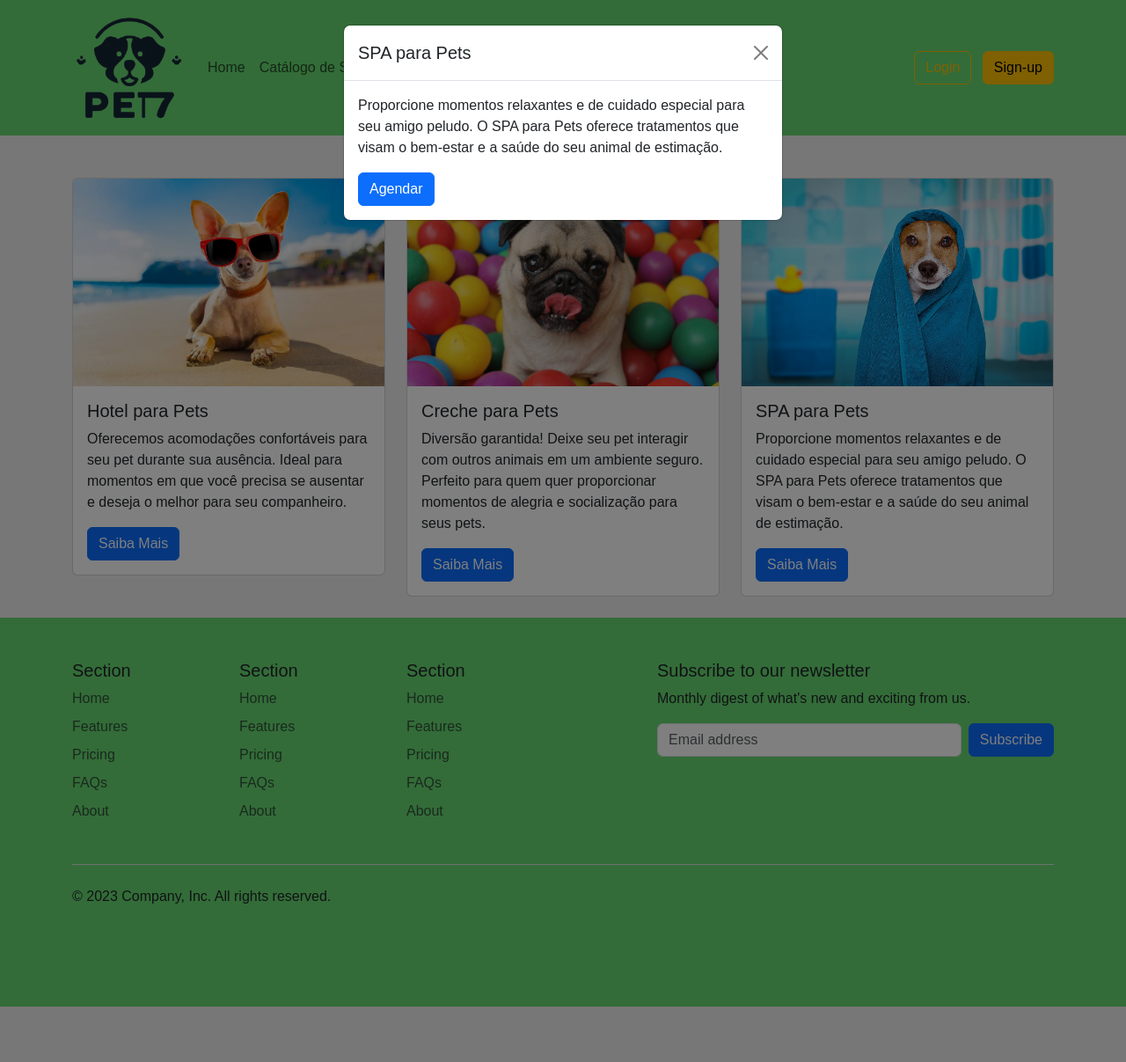
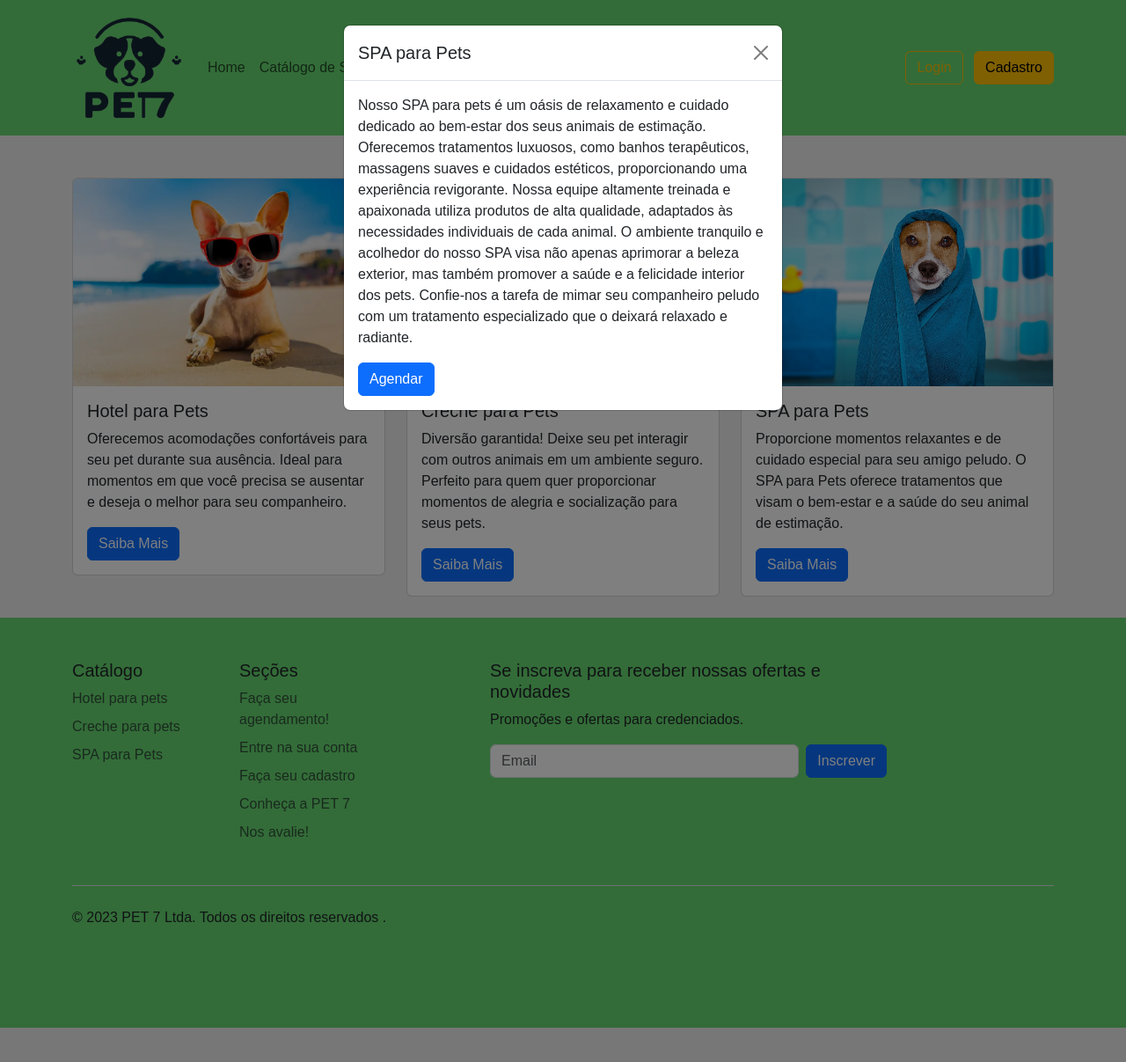
Before and after one commit to samuelcosta25/ProjetoIntegrador, a PHP site: page /catalogo.html in a window 1280 px wide, after a click on "Saiba Mais". Shown: the top 1207 px of the page at 88% size. Run offline with PHP 8.4, Linux system fonts and the light colour scheme.

Commit message:
08.12.23

```diff
--- a/catalogo.html
+++ b/catalogo.html
@@ -38,10 +38,10 @@
                     <li class="nav-item"><a href="sobre.html" class="nav-link">Sobre nós e Feedbacks</a></li>
                 </ul>
             </div>
-            <!-- Botões de login e sign-up -->
+             <!-- Botões de login e Cadastro -->
              <div class="text-end">
-                <button type="button" class="btn btn-outline-warning me-2">Login</button>
-                <button type="button" class="btn btn-warning">Sign-up</button>
+                <a href="login.html"><button type="button" class="btn btn-outline-warning me-2">Login</button></a>
+                <a href="login.html"><button type="button" class="btn btn-warning">Cadastro</button></a>
             </div>
         </div>
     </nav>
@@ -102,8 +102,7 @@
                     <button type="button" class="btn-close" data-bs-dismiss="modal" aria-label="Close"></button>
                 </div>
                 <div class="modal-body">
-                    <p>Oferecemos acomodações confortáveis para seu pet durante sua ausência. Ideal para momentos em
-                        que você precisa se ausentar e deseja o melhor para seu companheiro.</p>
+                    <p>O nosso hotel para pets é um refúgio luxuoso e acolhedor para os membros peludos da sua família. Com espaços amplos e confortáveis, oferecemos acomodações especialmente projetadas para garantir o bem-estar e a felicidade dos animais de estimação. Nossa equipe dedicada e apaixonada proporciona cuidados personalizados, incluindo atividades recreativas, alimentação balanceada e atenção constante. A segurança é a nossa prioridade, com instalações equipadas com sistemas de monitoramento e profissionais treinados. Seja para estadias curtas ou longas, o nosso hotel para pets é o lugar ideal para garantir que os seus animais desfrutem de uma experiência única e carinhosa enquanto você está ausente.</p>
                     <a href="agenda.html"><button type="button" class="btn btn-primary agendar-btn">Agendar</button></a>
 
                 </div>
@@ -119,8 +118,7 @@
                     <button type="button" class="btn-close" data-bs-dismiss="modal" aria-label="Close"></button>
                 </div>
                 <div class="modal-body">
-                    <p>Diversão garantida! Deixe seu pet interagir com outros animais em um ambiente seguro. Perfeito
-                        para quem quer proporcionar momentos de alegria e socialização para seus pets.</p>
+                    <p>Nossa creche para pets oferece um ambiente divertido e seguro para os animais de estimação enquanto seus tutores estão ocupados. Com espaços amplos para brincadeiras supervisionadas e interação social entre os pets, promovemos o exercício físico e mental. Nossa equipe experiente e amorosa está dedicada a proporcionar atenção individualizada, garantindo que cada animal se sinta cuidado e feliz. Além disso, oferecemos áreas de descanso confortáveis e atividades enriquecedoras para criar uma experiência positiva e estimulante para os nossos hóspedes peludos. Confie-nos o cuidado do seu pet e proporcione a ele um dia repleto de diversão e carinho na nossa creche especializada.</p>
                     <a href="agenda.html"><button type="button" class="btn btn-primary agendar-btn">Agendar</button></a>
 
                 </div>
@@ -136,8 +134,7 @@
                     <button type="button" class="btn-close" data-bs-dismiss="modal" aria-label="Close"></button>
                 </div>
                 <div class="modal-body">
-                    <p>Proporcione momentos relaxantes e de cuidado especial para seu amigo peludo. O SPA para Pets
-                        oferece tratamentos que visam o bem-estar e a saúde do seu animal de estimação.</p>
+                    <p>Nosso SPA para pets é um oásis de relaxamento e cuidado dedicado ao bem-estar dos seus animais de estimação. Oferecemos tratamentos luxuosos, como banhos terapêuticos, massagens suaves e cuidados estéticos, proporcionando uma experiência revigorante. Nossa equipe altamente treinada e apaixonada utiliza produtos de alta qualidade, adaptados às necessidades individuais de cada animal. O ambiente tranquilo e acolhedor do nosso SPA visa não apenas aprimorar a beleza exterior, mas também promover a saúde e a felicidade interior dos pets. Confie-nos a tarefa de mimar seu companheiro peludo com um tratamento especializado que o deixará relaxado e radiante.</p>
                     <a href="agenda.html"><button type="button" class="btn btn-primary agendar-btn">Agendar</button></a>
                 </div>
             </div>
@@ -150,62 +147,50 @@
         <footer class="py-5">
             <div class="row">
                 <div class="col-6 col-md-2 mb-3">
-                        <h5>Section</h5>
+                    <h5>Catálogo</h5>
                     <ul class="nav flex-column">
-                            <li class="nav-item mb-2"><a href="#" class="nav-link p-0 text-body-secondary">Home</a></li>
-                            <li class="nav-item mb-2"><a href="#" class="nav-link p-0 text-body-secondary">Features</a>
-                            </li>
-                            <li class="nav-item mb-2"><a href="#" class="nav-link p-0 text-body-secondary">Pricing</a>
-                            </li>
-                            <li class="nav-item mb-2"><a href="#" class="nav-link p-0 text-body-secondary">FAQs</a></li>
-                            <li class="nav-item mb-2"><a href="#" class="nav-link p-0 text-body-secondary">About</a>
-                            </li>
+                        <li class="nav-item mb-2"><a href="catalogo.html"
+                                class="nav-link p-0 text-body-secondary">Hotel para pets</a></li>
+                        <li class="nav-item mb-2"><a href="catalogo.html"
+                                class="nav-link p-0 text-body-secondary">Creche para pets</a></li>
+                        <li class="nav-item mb-2"><a href="catalogo.html"
+                                class="nav-link p-0 text-body-secondary">SPA para Pets</a></li>
                     </ul>
                 </div>
 
                 <div class="col-6 col-md-2 mb-3">
-                        <h5>Section</h5>
+                    <h5>Seções</h5>
                     <ul class="nav flex-column">
-                            <li class="nav-item mb-2"><a href="#" class="nav-link p-0 text-body-secondary">Home</a></li>
-                            <li class="nav-item mb-2"><a href="#" class="nav-link p-0 text-body-secondary">Features</a>
-                            </li>
-                            <li class="nav-item mb-2"><a href="#" class="nav-link p-0 text-body-secondary">Pricing</a>
-                            </li>
-                            <li class="nav-item mb-2"><a href="#" class="nav-link p-0 text-body-secondary">FAQs</a></li>
-                            <li class="nav-item mb-2"><a href="#" class="nav-link p-0 text-body-secondary">About</a>
-                            </li>
+                        <li class="nav-item mb-2"><a href="#" class="nav-link p-0 text-body-secondary">Faça seu
+                                agendamento!</a></li>
+                        <li class="nav-item mb-2"><a href="#" class="nav-link p-0 text-body-secondary">Entre na sua
+                                conta</a></li>
+                        <li class="nav-item mb-2"><a href="#" class="nav-link p-0 text-body-secondary">Faça seu
+                                cadastro</a></li>
+                        <li class="nav-item mb-2"><a href="#" class="nav-link p-0 text-body-secondary">Conheça a PET
+                                7</a></li>
+                        <li class="nav-item mb-2"><a href="#" class="nav-link p-0 text-body-secondary">Nos
+                                avalie!</a></li>
                     </ul>
                 </div>
 
-                    <div class="col-6 col-md-2 mb-3">
-                        <h5>Section</h5>
-                        <ul class="nav flex-column">
-                            <li class="nav-item mb-2"><a href="#" class="nav-link p-0 text-body-secondary">Home</a></li>
-                            <li class="nav-item mb-2"><a href="#" class="nav-link p-0 text-body-secondary">Features</a>
-                            </li>
-                            <li class="nav-item mb-2"><a href="#" class="nav-link p-0 text-body-secondary">Pricing</a>
-                            </li>
-                            <li class="nav-item mb-2"><a href="#" class="nav-link p-0 text-body-secondary">FAQs</a></li>
-                            <li class="nav-item mb-2"><a href="#" class="nav-link p-0 text-body-secondary">About</a>
-                            </li>
-                        </ul>
-                    </div>
+
 
                 <div class="col-md-5 offset-md-1 mb-3">
                     <form>
-                            <h5>Subscribe to our newsletter</h5>
-                            <p>Monthly digest of what's new and exciting from us.</p>
+                        <h5>Se inscreva para receber nossas ofertas e novidades</h5>
+                        <p>Promoções e ofertas para credenciados.</p>
                         <div class="d-flex flex-column flex-sm-row w-100 gap-2">
-                                <label for="newsletter1" class="visually-hidden">Email address</label>
-                                <input id="newsletter1" type="text" class="form-control" placeholder="Email address">
-                                <button class="btn btn-primary" type="button">Subscribe</button>
+                            <label for="newsletter1" class="visually-hidden">Email</label>
+                            <input id="newsletter1" type="text" class="form-control" placeholder="Email">
+                            <button class="btn btn-primary" type="button" onclick="inscrever()">Inscrever</button>
                         </div>
                     </form>
                 </div>
             </div>
 
             <div class="d-flex flex-column flex-sm-row justify-content-between py-4 my-4 border-top">
-                    <p>© 2023 Company, Inc. All rights reserved.</p>
+                <p>© 2023 PET 7 Ltda. Todos os direitos reservados .</p>
                 <ul class="list-unstyled d-flex">
                     <li class="ms-3"><a class="link-body-emphasis" href="#"><svg class="bi" width="24" height="24">
                                 <use xlink:href="#twitter"></use>
@@ -221,6 +206,8 @@
         </footer>
     </div>
 </div>
+
+
     <!-- Scripts do Bootstrap (certifique-se de manter a ordem correta) -->
     <script src="https://cdn.jsdelivr.net/npm/bootstrap@5.3.2/dist/js/bootstrap.bundle.min.js"
         integrity="sha384-C6RzsynM9kWDrMNeT87bh95OGNyZPhcTNXj1NW7RuBCsyN/o0jlpcV8Qyq46cDfL"
```
Also changed, not shown: agenda.html (+28 -32 lines), cadastro.php (+33 -12 lines), index.html (+20 -12 lines), login.html (+37 -43 lines), script.js (+37 -7 lines), sobre.html (+29 -41 lines). Lines whose indentation alone changed are shown as unchanged.
